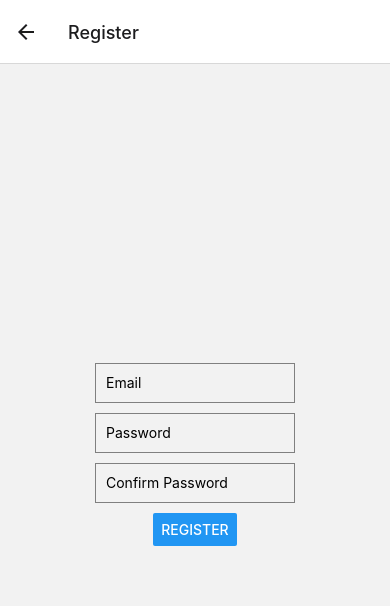
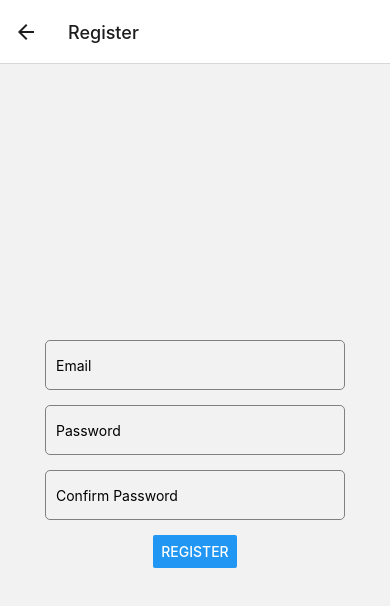
Before and after one commit to dhippo/DreamTalk, a React Native app: screen /Register in a window 390 px wide. Shown: the top 606 px of the page. Built offline with nearby package versions, Linux system fonts and the light colour scheme.

Commit message:
Connexion Firebase qui fonctionne

```diff
--- a/App.js
+++ b/App.js
@@ -11,27 +11,6 @@ import { createNativeStackNavigator } from '@react-navigation/native-stack';
 
 const Stack = createNativeStackNavigator();
 
-function Page2({ navigation }) {
-    return (
-        <View style={{ flex: 1, alignItems: 'center', justifyContent: 'center' }}>
-            <Text>Page 2</Text>
-            <Button
-                title="Go to Page 1"
-                onPress={() => navigation.navigate('Page1')}
-            />
-            <Button
-                title="Go to Login"
-                onPress={() => navigation.navigate('Login')}
-            />
-            <Button
-                title="Go to Register"
-                onPress={() => navigation.navigate('Register')}
-            />
-        </View>
-    );
-}
-
-
 export default function App() {
     return (
         <NavigationContainer>
@@ -39,7 +18,6 @@ export default function App() {
                 <Stack.Screen name="Login" component={Login} />
                 <Stack.Screen name="Register" component={Register} />
                 <Stack.Screen name="Home" component={Home} />
-                <Stack.Screen name="Page2" component={Page2} />
             </Stack.Navigator>
         </NavigationContainer>
     );
--- a/Login.js
+++ b/Login.js
@@ -1,25 +1,33 @@
 // Login.js
 import React, { useState } from 'react';
 import { View, TextInput, Button, StyleSheet } from 'react-native';
+import { signInWithEmailAndPassword } from 'firebase/auth';
+import { auth } from './firebaseConfig';
 
 const Login = ({ navigation }) => {
-    const [username, setUsername] = useState('');
+    const [email, setEmail] = useState('');
     const [password, setPassword] = useState('');
 
     const handleLogin = () => {
-        // Ici, vous pouvez ajouter la logique de vérification des identifiants
-        console.log(username, password);
-        // Navigation après connexion (exemple : navigation vers 'Page1')
-        navigation.navigate('Page1');
+        signInWithEmailAndPassword(auth, email, password)
+            .then((userCredentials) => {
+                const user = userCredentials.user;
+                console.log('Logged in with:', user.email);
+                navigation.navigate('Home');
+            })
+            .catch((error) => {
+                alert(error.message);
+            });
     };
 
     return (
         <View style={styles.container}>
             <TextInput
                 style={styles.input}
-                placeholder="Username"
-                value={username}
-                onChangeText={setUsername}
+                placeholder="Email"
+                value={email}
+                onChangeText={setEmail}
+                keyboardType="email-address"
             />
             <TextInput
                 style={styles.input}
@@ -40,12 +48,13 @@ const styles = StyleSheet.create({
         alignItems: 'center',
     },
     input: {
-        width: 200,
-        height: 40,
+        width: 300,
+        height: 50,
         padding: 10,
         borderWidth: 1,
         borderColor: 'gray',
-        marginBottom: 10,
+        marginBottom: 15,
+        borderRadius: 5,
     },
 });
 
--- a/Register.js
+++ b/Register.js
@@ -1,6 +1,8 @@
 // Register.js
 import React, { useState } from 'react';
 import { View, TextInput, Button, StyleSheet } from 'react-native';
+import { createUserWithEmailAndPassword } from 'firebase/auth';
+import { auth } from './firebaseConfig'; // Make sure the path is correct
 
 const Register = ({ navigation }) => {
     const [email, setEmail] = useState('');
@@ -8,16 +10,20 @@ const Register = ({ navigation }) => {
     const [confirmPassword, setConfirmPassword] = useState('');
 
     const handleRegister = () => {
-        // Ici, ajoutez votre logique pour l'inscription
-        // Par exemple, vérifiez si les mots de passe correspondent et envoyez les données à un serveur
         if (password !== confirmPassword) {
             alert("Passwords don't match!");
             return;
         }
 
-        console.log(email, password, confirmPassword);
-        // Vous pouvez naviguer vers un autre écran après l'inscription
-        // Par exemple: navigation.navigate('Login');
+        createUserWithEmailAndPassword(auth, email, password)
+            .then((userCredentials) => {
+                const user = userCredentials.user;
+                console.log('Registered with:', user.email);
+                navigation.navigate('Login');
+            })
+            .catch((error) => {
+                alert(error.message);
+            });
     };
 
     return (
@@ -55,12 +61,13 @@ const styles = StyleSheet.create({
         alignItems: 'center',
     },
     input: {
-        width: 200,
-        height: 40,
+        width: 300,
+        height: 50,
         padding: 10,
         borderWidth: 1,
         borderColor: 'gray',
-        marginBottom: 10,
+        marginBottom: 15,
+        borderRadius: 5,
     },
 });
 
--- /dev/null
+++ b/firebaseConfig.js
@@ -0,0 +1,24 @@
+// firebaseConfig.js
+import { initializeApp } from 'firebase/app';
+import { getAuth, initializeAuth, getReactNativePersistence } from 'firebase/auth';
+import AsyncStorage from '@react-native-async-storage/async-storage';
+
+const firebaseConfig = {
+    apiKey: "AIzaSyCuts-N1bPLc9Kr1cwkhvL6pCQGJTxys88",
+    authDomain: "dreamtalk-f6108.firebaseapp.com",
+    projectId: "dreamtalk-f6108",
+    storageBucket: "dreamtalk-f6108.appspot.com",
+    messagingSenderId: "550251729643",
+    appId: "1:550251729643:web:eb985cdbd4f1e86e05a4ae",
+    measurementId: "G-86BYT1YWLP"
+};
+
+const app = initializeApp(firebaseConfig);
+
+initializeAuth(app, {
+    persistence: getReactNativePersistence(AsyncStorage)
+});
+
+const auth = getAuth(app);
+
+export { auth };
```
Also changed, not shown: package.json (+5 -3 lines), 1 other file (tests, documents, lock files or other folders).
